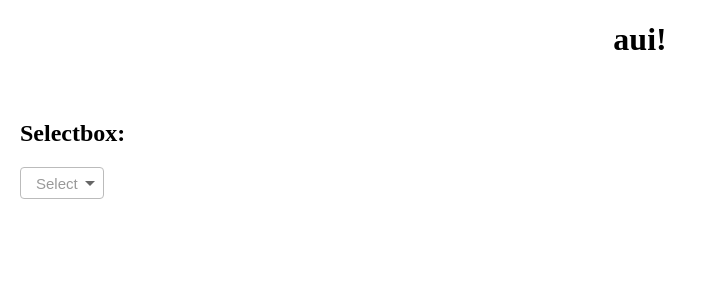
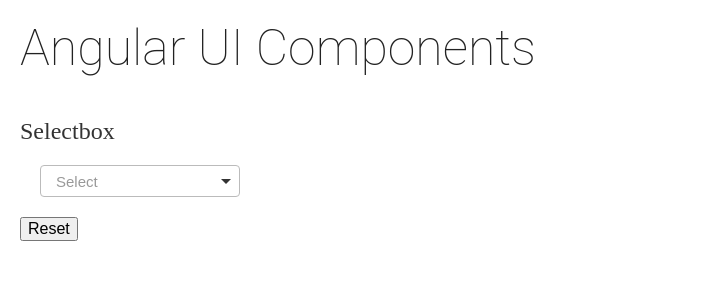
Before and after one commit to seunghwanbae/angular-selectbox, an Angular app: page / in a window 1280 px wide. Shown: the top 300 px of the page, without its empty margins (0-707 px from the left). Built offline with nearby package versions, Linux system fonts and the light colour scheme; what @angularclass/hmr would draw is missing.

Commit message:
UPDATE Angular 5, working selectbox

```diff
--- a/src/app/aui.component.html
+++ b/src/app/aui.component.html
@@ -1,13 +1,18 @@
-<!--The content below is only a placeholder and can be replaced.-->
-<div style="text-align:center">
-  <h1>
-    {{title}}!
-  </h1>
+<header class="header-wrap">
+	<h1 class="header-title">
+	  {{title}}
+	</h1>
+</header>
 
+<div class="content-wrap">
+	<h2 class="section-title">Selectbox</h2>
+	<div class="content-section">
+		<aui-selectbox
+			[selectList]="selectboxOptions"
+			[multiple]="true"
+
+			[ngStyle]="{'width.px':200}">
+		</aui-selectbox>
+	</div>
+	<button type="button" (click)="resetSelectValue()">Reset</button>
 </div>
-
-
-<div style="padding: 20px;">
-	<h2>Selectbox: </h2>
-	<aui-selectbox [selectList]="selectboxOptions"></aui-selectbox>
-</div>
--- a/src/app/aui.component.scss
+++ b/src/app/aui.component.scss
@@ -0,0 +1,24 @@
+@import './../styles/_preset';
+.header-wrap {
+  padding: 20px;
+}
+.header-title {
+  margin: 0;
+  padding: 0;
+  font-size: 50px;
+  color: $colorTextTitle;
+  font-family: $fontsContent;
+  font-weight: 100;
+}
+
+.content-wrap {
+  padding: 20px;
+}
+.content-section {
+  padding: 20px;
+  font-weight: 300;
+}
+.section-title {
+  margin: 0;
+  font-weight: 300;
+}
--- a/src/app/aui.component.ts
+++ b/src/app/aui.component.ts
@@ -6,32 +6,28 @@ import { Component } from '@angular/core';
   styleUrls: ['./aui.component.scss']
 })
 export class AuiComponent {
-  public title = 'aui';
+  public title = 'Angular UI Components';
   public selectboxOptions = [
-    {value: 1, name: 'Title'},
-    {value: 2, name: 'SubTitle'},
-    {value: 3, name: 'Contents'},
-    {value: 3, name: 'Contents'},
-    {value: 3, name: 'Contents'},
-    {value: 3, name: 'Contents'},
-    {value: 3, name: 'Contents'},
-    {value: 3, name: 'Contents'},
-    {value: 3, name: 'Contents'},
-    {value: 3, name: 'Contents'},
-    {value: 3, name: 'Contents'},
-    {value: 3, name: 'Contents'},
-    {value: 3, name: 'Contents'},
-    {value: 3, name: 'Contents'},
-    {value: 3, name: 'Contents'},
-    {value: 3, name: 'Contents'},
-    {value: 3, name: 'Contents'},
-    {value: 3, name: 'Contents'},
-    {value: 4, name: 'Writer'},
-    {value: 5, name: 'Comment',
+    {
+      value: 1, name: 'Title'
+    }, {
+      value: 2, name: 'SubTitle'
+    }, {
+      value: 5, name: 'Comment',
       list: [
-        {value: 6, name: 'Comment Content'},
-        {value: 6, name: 'Comment Writer'}
+        {
+          value: 6, name: 'Comment Content1'
+        }, {
+          value: 6, name: 'Comment Writer1',
+          list: [
+            {value: 12, name: 'Comment Content2'},
+            {value: 9, name: 'Comment Writer2'}
+          ]
+        }
       ]
     }
   ];
+  resetSelectValue() {
+    console.log('reset');
+  }
 }
--- a/src/app/modules/selectbox/components/selectbox.component.html
+++ b/src/app/modules/selectbox/components/selectbox.component.html
@@ -1,24 +1,32 @@
-<button type="button" class="selected-text" >
-	<ng-container *ngIf="selectedValue; else selectedPlaceHolder">
-		{{selectedValue.name}}
+<button type="button" class="selected-text" #selectButton (click)="selectButtonClick()">
+  <ng-container *ngIf="selectedValues.length > 0; else selectedPlaceHolder">
+    <ng-container *ngFor="let item of selectedValues; let l=last;">
+      {{item.name}}{{(!l) ? ', ': ''}}
+    </ng-container>
   </ng-container>
   <ng-template #selectedPlaceHolder>
     <span class="selected-text__placeholder">{{placeholder}}</span>
   </ng-template>
 </button>
 
-<div class="select-list" *ngIf="isFocus" [ngStyle]="{'max-height.px': scrollHeight, 'max-width.px': scrollWidth}">
-	<ul class="select-list__wrap">
-		<li class="selectitem" *ngIf="selectList.length <= 0">
+<div class="select-list" *ngIf="isShowList" [ngStyle]="{'max-height.px': scrollHeight, 'max-width.px': scrollWidth}">
+  <ul class="select-list__wrap" *ngIf="selectList.length <= 0; else selectListContainer">
+    <li class="selectitem" >
       <span class="selectitem__wrap selectitem__wrap--nodata">No Select Data</span>
     </li>
-		<li class="selectitem" *ngFor="let item of selectList">
-			<span class="selectitem__wrap" (click)="changeSelect(item)" [ngClass]="{'is-selected': item.selected}">{{item.name}}</span>
-			<ul class="select-list__wrap" *ngIf="item.list">
-				<li class="selectitem" *ngFor="let item of item.list">
-					<span class="selectitem__wrap" (click)="changeSelect(item)" [ngClass]="{'is-selected': item.selected}">{{item.name}}</span>
+  </ul>
+  <ng-template #selectListContainer>
+    <ng-container [ngTemplateOutlet]="selectListTemplate" [ngTemplateOutletContext]="{ $implicit: selectList }">
+    </ng-container>
+  </ng-template>
+</div>
+
+<ng-template #selectListTemplate let-data>
+  <ul class="select-list__wrap">
+    <li class="selectitem" *ngFor="let item of data">
+      <span class="selectitem__wrap" (click)="changeSelect(item, $event)" [ngClass]="{'is-selected': selectedValues.indexOf(item) > -1}">{{item.name}}</span>
+      <ng-container *ngIf="item.list" [ngTemplateOutlet]="selectListTemplate" [ngTemplateOutletContext]="{ $implicit: item.list }">
+      </ng-container>
     </li>
   </ul>
-		</li>
-	</ul>
-</div>
+</ng-template>
--- a/src/app/modules/selectbox/components/selectbox.component.scss
+++ b/src/app/modules/selectbox/components/selectbox.component.scss
@@ -9,7 +9,7 @@
   z-index: 2;
   display: inline-block;
   vertical-align: top;
-  min-width: 100%;
+  width: 100%;
   height: 32px;
   margin: 0;
   padding: 0 25px 0 15px;
@@ -44,6 +44,8 @@
   position: absolute;
   top: 33px;
   left: 0;
+  min-width: 100%;
+  box-sizing: border-box;
   border: 1px solid $colorBorderNormal;
   border-radius: $borderRadiusForm;
   background: $colorBackgroundContent;
@@ -59,10 +61,18 @@
   margin: 0;
   padding: 0;
   list-style: none;
-  > .select-list__wrap {
-    > .selectitem {
-      > .selectitem__wrap {
-        padding-left: 30px;
+  .selectitem {
+    .selectitem__wrap {
+      padding-left: 30px;
+    }
+    .selectitem {
+      .selectitem__wrap {
+        padding-left: 45px;
+      }
+      .selectitem {
+        .selectitem__wrap {
+          padding-left: 60px;
+        }
       }
     }
   }
@@ -83,13 +93,13 @@
       content: '';
       display: block;
       position: absolute;
-      left: 4px;
+      left: 5px;
       top: 50%;
       width: 3px;
-      height: 5px;
-      margin-top: -5px;
+      height: 6px;
+      margin-top: -6px;
       border: 5px solid $colorMain;
-      border-width: 0 3px 3px 0;
+      border-width: 0 2px 2px 0;
       transform: rotate(45deg);
     }
   }
--- a/src/app/modules/selectbox/components/selectbox.component.ts
+++ b/src/app/modules/selectbox/components/selectbox.component.ts
@@ -1,4 +1,4 @@
-import { Component, OnInit, Input, HostListener } from '@angular/core';
+import { Component, OnInit, Input, Output, HostListener, EventEmitter, ViewChild, ElementRef, Renderer2 } from '@angular/core';
 
 export interface SelectboxOption {
   value: any;
@@ -13,18 +13,24 @@ export interface SelectboxOption {
 })
 export class SelectboxComponent implements OnInit {
 
+  public selectedValue: SelectboxOption = null; // selected value
   public disabled: boolean = false; // disabled state
   public readonly: boolean = false; // readonly state
   public placeholder: string = 'Select'; // placeholder
   public list: boolean = false; // list view Mode
   public multiple: boolean = false; // multiple selection mode
-  public multipleLimit: number = 1; // multiple selection limit
+  public multipleLimit: number = 0; // multiple selection limit
   public selectList: SelectboxOption[]; // select list
   public scrollHeight: number = 350; // select list max height
   public scrollWidth: number; // select list max height
 
-  public selectedValue: SelectboxOption = null;
-  public isFocus: boolean = false;
+  public isShowList: boolean = false;
+
+  public outsideClickEvent: any;
+  public outsideFocusEvent: any;
+  public selectedValues: SelectboxOption[] = [];
+
+  @ViewChild('selectButton') selectButton: ElementRef;
 
   @Input('selectList') set setSelectList( value ) {
     this.selectList = value;
@@ -54,28 +60,83 @@ export class SelectboxComponent implements OnInit {
     this.scrollWidth = value;
   }
 
-  constructor() { }
+  @Output() change;
 
-  ngOnInit() {
+  constructor(
+    public renderer: Renderer2,
+    public hostElement: ElementRef
+  ) { }
 
-  }
+  ngOnInit() {}
+
+
 
   @HostListener('focusin', ['$event'])
-  focusIn(e?) {
-    console.log(e);
-    this.isFocus = true;
+  focusIn(e) {
+    e.stopImmediatePropagation();
+    e.preventDefault();
+    e.stopPropagation();
   }
 
   @HostListener('focusout', ['$event'])
   focusOut(e?) {
-    console.log(e);
-    this.isFocus = false;
+    // setTimeout(() => {
+    //   this.isShowList = false;
+    //   console.log('focus out', e);
+    // }, 200);
+
   }
 
-  changeSelect() {
-    console.log('click item');
+  selectButtonClick() {
+    this.listToggle();
+    this.outsideClickEvent = this.renderer.listen('document', 'click', ($event) => {
+      this.closeEvent($event);
+    });
+    this.outsideFocusEvent = this.renderer.listen('document', 'focusin', ($event) => {
+      this.closeEvent($event);
+    });
   }
 
+  closeEvent( e ) {
+    if ( e.path.indexOf(this.hostElement.nativeElement) < 0 ) {
+      if ( this.isShowList ) {
+        this.listToggle();
+        this.outsideClickEvent();
+        this.outsideFocusEvent();
+      }
+    }
+  }
 
+  listToggle() {
+    this.isShowList = !this.isShowList;
+  }
+
+  changeSelect( selectItem, e ) {
+    let checkValue;
+
+    if ( this.multiple ) {
+      checkValue = this.selectedValues.find(( item, idx ) => {
+        if ( item === selectItem ) {
+          this.selectedValues.splice(idx, 1);
+          return true;
+        }
+      });
+      if ( this.selectedValues.length >= this.multipleLimit && this.multipleLimit > 0  ) {
+        return false;
+      }
+      if ( !checkValue ) {
+        this.selectedValues.push(selectItem);
+      }
+    } else {
+      this.selectedValues = [];
+      this.selectedValues.push(selectItem);
+    }
+  }
+
+  checkMultipleSelect( list ) {
+    if ( list ) {
+
+    }
+  }
 
 }
--- a/src/styles/_preset.scss
+++ b/src/styles/_preset.scss
@@ -1,22 +1,34 @@
-$colorMain: #ff096b;
+// font family
+$fontsTitle: 'Pacifico', cursive;
+$fontsContent: 'Roboto', sans-serif;
 
+// font size
 $fontSizeNormal: 15px;
 
+// color brand
+$colorMain: #222;
+
+// color border
 $colorBorderNormal: #bbb;
 $colorBorderDark: #999;
 
+// color text
 $colorTextInactive: #999;
-$colorTextNormal: #666;
-$colorTextTitle: #333;
+$colorTextNormal: #333;
+$colorTextTitle: #222;
 $colorTextPlaceholder: #999;
 
+// color background
 $colorBackgroundHover: #eee;
 $colorBackgroundContent: #fff;
 
+// border radius
 $borderRadiusForm: 4px;
 
+// box shadow
 $shadowForm: 0 1px 2px rgba(150, 150, 150, .5);
 
+// design preset
 @mixin triangleArrow($color, $size) {
   display: block;
   width: 0;
--- a/src/styles/common.scss
+++ b/src/styles/common.scss
@@ -1 +1,9 @@
 @import '_normalize';
+@import '_preset';
+@import url('https://fonts.googleapis.com/css?family=Lato:100,300,400,700');
+
+
+
+body {
+  color: $colorTextNormal;
+}
```
Also changed, not shown: package.json (+24 -22 lines), 1 other file (tests, documents, lock files or other folders). Lines whose indentation alone changed are shown as unchanged.
